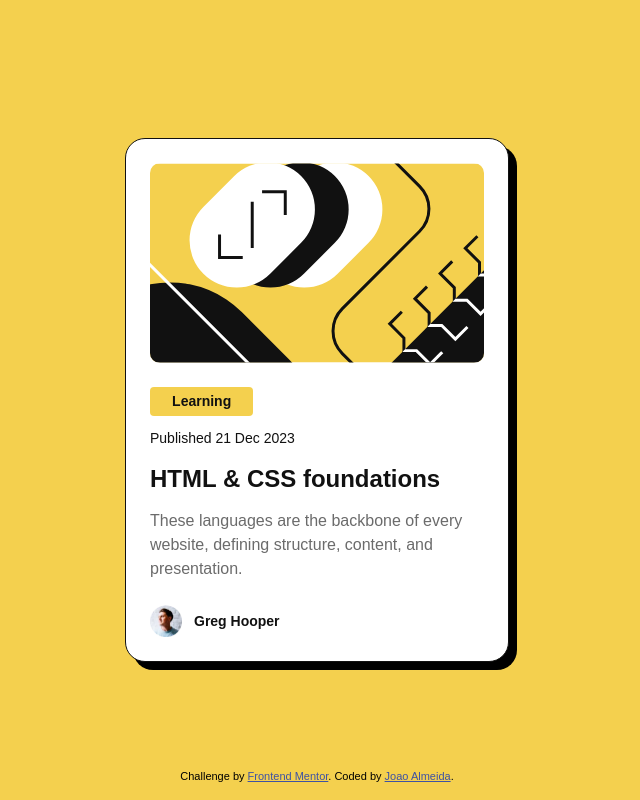
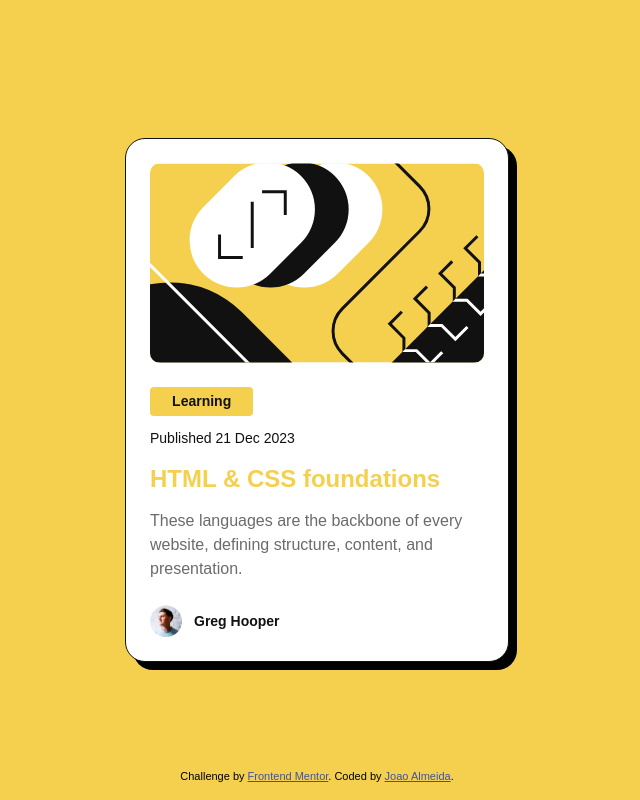
Before and after one commit to joao-almeida11/blog-preview-card, a React (Vite) app: page / in a window 1280 px wide. In both pictures the pointer is over the element "HTML & CSS foundations". Shown: the whole page, without its empty margins (323-963 px from the left). Built offline with nearby package versions, Linux system fonts and the light colour scheme; a web font is replaced by a local one.

Commit message:
feat: blog preview card title hover

```diff
--- a/src/styles/components/_blog_preview_card.scss
+++ b/src/styles/components/_blog_preview_card.scss
@@ -51,6 +51,11 @@
 }
 .blog-preview-card--details--title {
   margin: 0;
+
+  &:hover {
+    color: utils.$color-yellow;
+    cursor: pointer;
+  }
 }
 .blog-preview-card--details--description {
   margin: 0;
```
